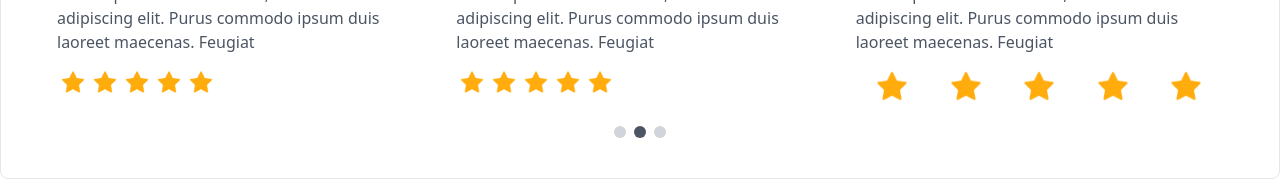
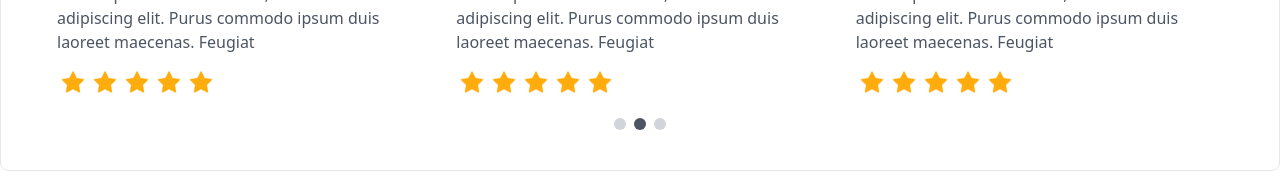
Before and after one commit to mojahidmamu/subro-selon, a React (Vite) app: page / in a window 1280 px wide. Shown: the part 2118-2299 px from the top of the page. Built offline with nearby package versions, Linux system fonts and the light colour scheme.

Commit message:
added new file and folder

```diff
--- a/src/components/Home/Home.jsx
+++ b/src/components/Home/Home.jsx
@@ -211,12 +211,12 @@ const Home = () => {
               Lorem ipsum dolor sit amet, consectetur adipiscing elit. Purus
               commodo ipsum duis laoreet maecenas. Feugiat
             </p>
-            <div className="flex justify-normal">
-              <img src={rating} alt="Rating" className="mx-auto w-8 h-8" />
-              <img src={rating} alt="Rating" className="mx-auto w-8 h-8" />
-              <img src={rating} alt="Rating" className="mx-auto w-8 h-8" />
-              <img src={rating} alt="Rating" className="mx-auto w-8 h-8" />
-              <img src={rating} alt="Rating" className="mx-auto w-8 h-8" />
+            <div className="flex">
+              <img src={rating} alt="Rating" className="mx-1 w-6 h-6" />
+              <img src={rating} alt="Rating" className="mx-1 w-6 h-6" />
+              <img src={rating} alt="Rating" className="mx-1 w-6 h-6" />
+              <img src={rating} alt="Rating" className="mx-1 w-6 h-6" />
+              <img src={rating} alt="Rating" className="mx-1 w-6 h-6" />
             </div>
           </div>
           {/*  */}
```
